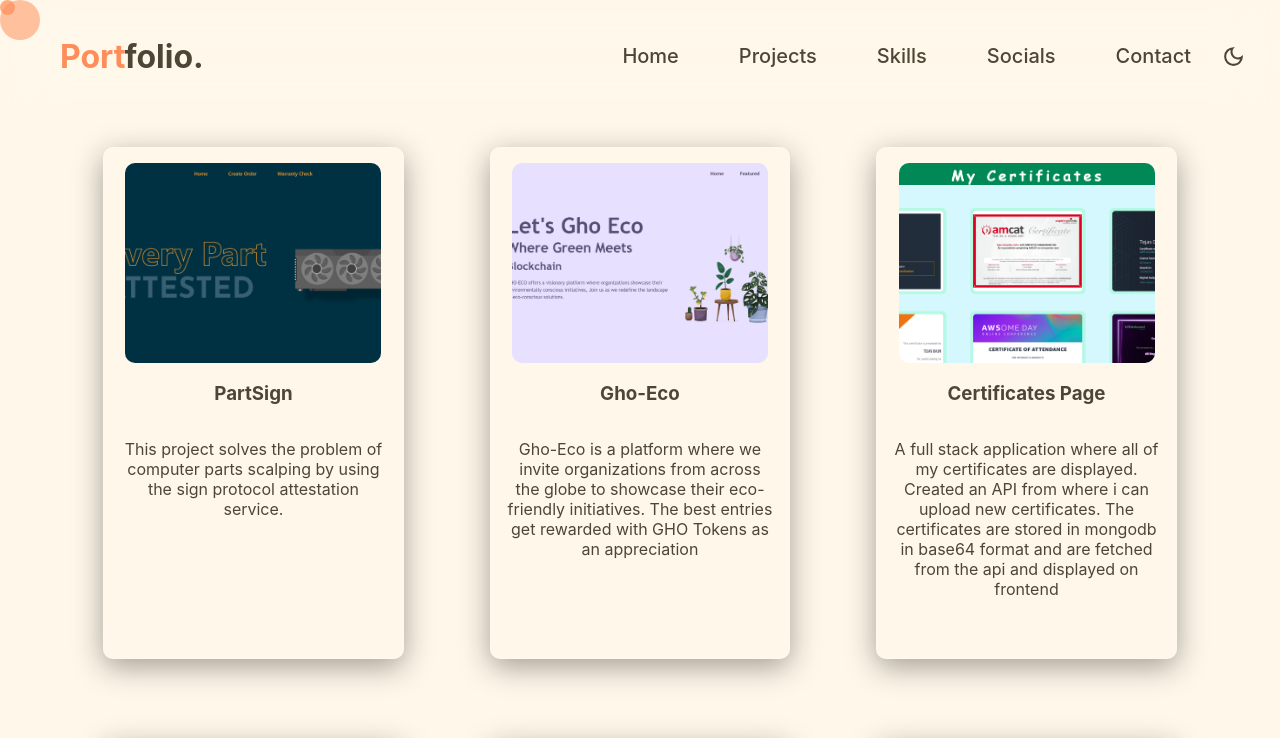
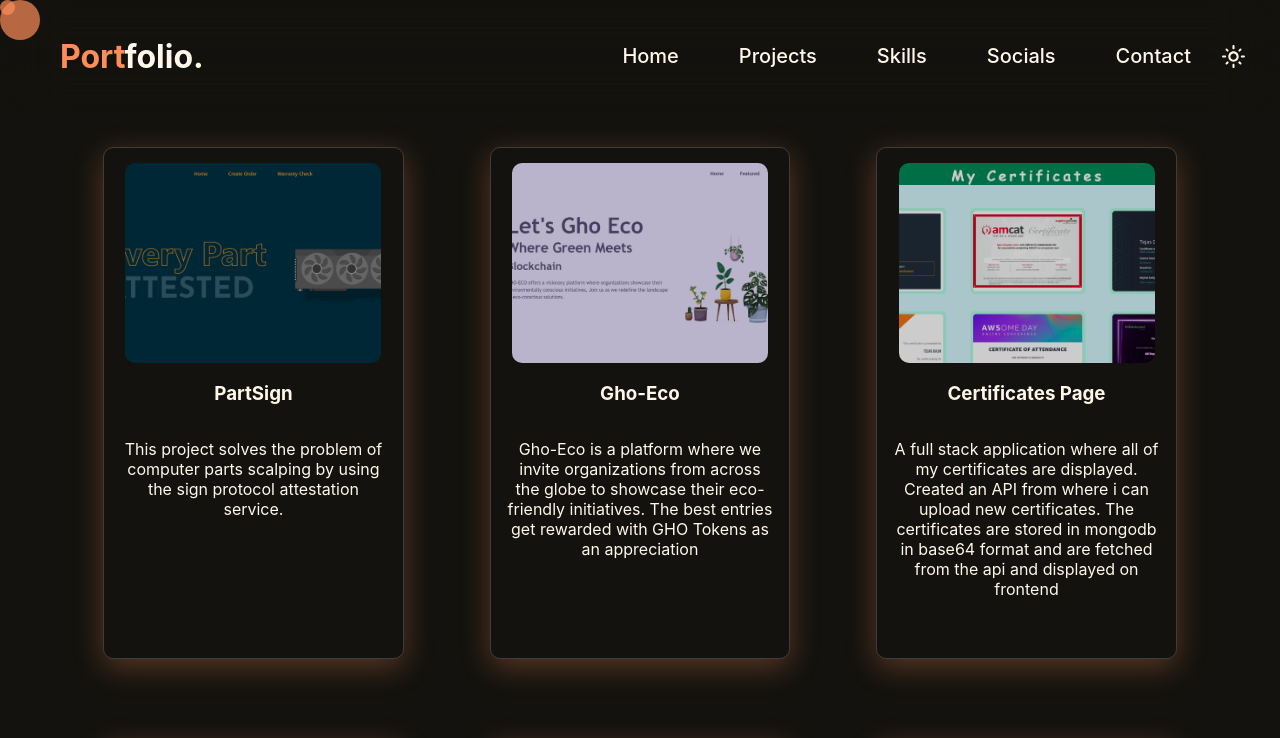
Before and after one commit to Tejas-Dalvi-99/portfolio, a React (Create React App) app: page /projects in a window 1280 px wide. Shown: the top 738 px of the page. Built offline with nearby package versions, Linux system fonts and the light colour scheme.

Commit message:
dark-theme settings saved when user comes back again

```diff
--- a/src/App.css
+++ b/src/App.css
@@ -17,6 +17,9 @@
   --skill-card-bg: transparent;
   --social-icon-clr: rgb(255, 255, 255,0.8);
   --btn-txt-hover:white;
+  --mobile-nav: rgb(19, 18, 14,0.9);
+  --mobile-nav-clr: #fff8ea;
+  --mobile-nav-border: rgba(254, 141, 89, 0.5);
   --mode: none;
 
   img{
@@ -47,6 +50,8 @@ body{
   --card-shadow-hvr3: 0px 0px 40px #FE8D59;
   --skill-card-bg: transparent;
   --social-icon-clr: black;
+  --mobile-nav-clr: white;
+  --mobile-nav: rgba(254, 141, 89, 0.9);
   --mode: multiply;
 }
 
--- a/src/components/Navbar.css
+++ b/src/components/Navbar.css
@@ -96,7 +96,7 @@
 
     .nav-btn{
         position: fixed;
-        right: 5vw;
+        right: 12vw;
         display: block;
     }
 
@@ -111,7 +111,9 @@
         transform: translate(-53%);
         padding: 2vh;
         width: 80%;
-        background-color: var(--intro-btn-hovr);
+        background-color: var(--mobile-nav);
+        z-index: 99;
+        border: 2px solid var(--mobile-nav-border);
         border-radius: 10px;
         display: block;
         /* transition: ease-in-out 0.3s; */
@@ -119,8 +121,7 @@
 
     .link{
         margin: 3vh 0vh;
-        background-color: transparent;
-        color: var(--btn-txt-hover);
+        color: var(--mobile-nav-clr);
         font-size: 2.3vh;
     }
 }
--- a/src/components/Navbar.js
+++ b/src/components/Navbar.js
@@ -1,6 +1,6 @@
 import { motion } from "framer-motion";
 import "./Navbar.css";
-import { useState } from "react";
+import { useEffect, useState } from "react";
 import MenuIcon from "@mui/icons-material/Menu";
 import CloseIcon from "@mui/icons-material/Close";
 import { useNavigate } from "react-router-dom";
@@ -9,19 +9,34 @@ import { MdOutlineDarkMode } from "react-icons/md";
 
 
 function Navbar() {
-  const [theme, setTheme] = useState("light-mode");
+  const [theme, setTheme] = useState("");
   const [navOpen, setNavOpen] = useState(false);
   const navigateTo = useNavigate();
+
+  useEffect(()=>{
+    const localTheme = localStorage.getItem("theme");
+    if(localTheme === "light-mode"){
+      setTheme("light-mode");
+      document.body.classList.add("light-mode");
+      document.body.classList.remove("dark-mode");
+    }else{
+      setTheme("dark-mode");
+      document.body.classList.add("dark-mode");
+      document.body.classList.remove("light-mode");
+    }
+  },[])
 
   function handleTheme(){
     if(theme === "light-mode"){
       setTheme("dark-mode");
       document.body.classList.add("dark-mode");
       document.body.classList.remove("light-mode");
+      localStorage.setItem("theme", "dark-mode");
     }else{
       setTheme("light-mode");
       document.body.classList.add("light-mode");
       document.body.classList.remove("dark-mode");
+      localStorage.setItem("theme", "light-mode");
     }
   }
 
@@ -84,7 +99,7 @@ function Navbar() {
             <motion.div
               initial={{ opacity: 0, y: 16 }}
               animate={{ opacity: 1, y: 0 }}
-              transition={{ ease: "easeInOut", duration: 2, times: [0.6] }}
+              transition={{ ease: "easeInOut", duration: 2, times: [0.5] }}
               className="link noCircle"
               onClick={()=>navigateTo('/socials')}
             >
@@ -94,15 +109,19 @@ function Navbar() {
             <motion.div
               initial={{ opacity: 0, y: 16 }}
               animate={{ opacity: 1, y: 0 }}
-              transition={{ ease: "easeInOut", duration: 2, times: [0.5] }}
+              transition={{ ease: "easeInOut", duration: 2, times: [0.6] }}
               className="link noCircle"
               onClick={()=>navigateTo('/contact')}
             >
               Contact
             </motion.div>
-            <div className="theme-toggle noCircle" onClick={handleTheme}>
+            <motion.div
+            initial={{ opacity: 0, y: 16 }}
+            animate={{ opacity: 1, y: 0 }}
+            transition={{ ease: "easeInOut", duration: 2, times: [0.7] }}
+            className="theme-toggle noCircle" onClick={handleTheme}>
             { theme ==="dark-mode" ? <MdOutlineLightMode size={25}/> : <MdOutlineDarkMode size={25}/>}
-            </div>
+            </motion.div>
 
       </div>
 
@@ -113,6 +132,9 @@ function Navbar() {
         <div className="link" onClick={()=>{setNavOpen(false); navigateTo('/skills')}}>Skills</div>
         <div className="link" onClick={()=>{setNavOpen(false); navigateTo('/socials')}}>Socials</div>
         <div className="link" onClick={()=>{setNavOpen(false); navigateTo('/contact')}}>Contact</div>
+        <div className="theme-toggle link" onClick={handleTheme}>
+            { theme ==="dark-mode" ? <MdOutlineLightMode size={25}/> : <MdOutlineDarkMode size={25}/>}
+            </div>
       </div>
 
     </div>
```
